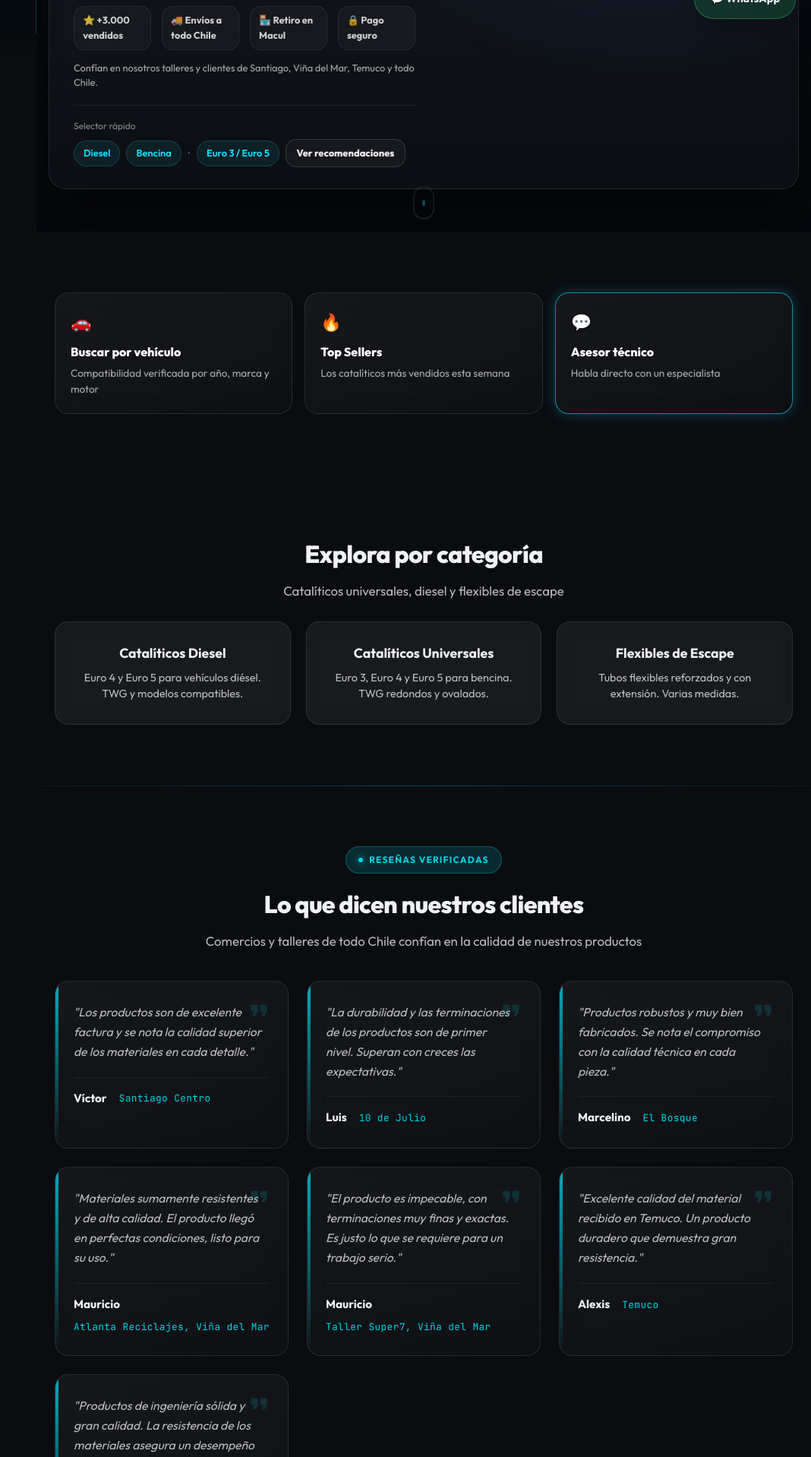
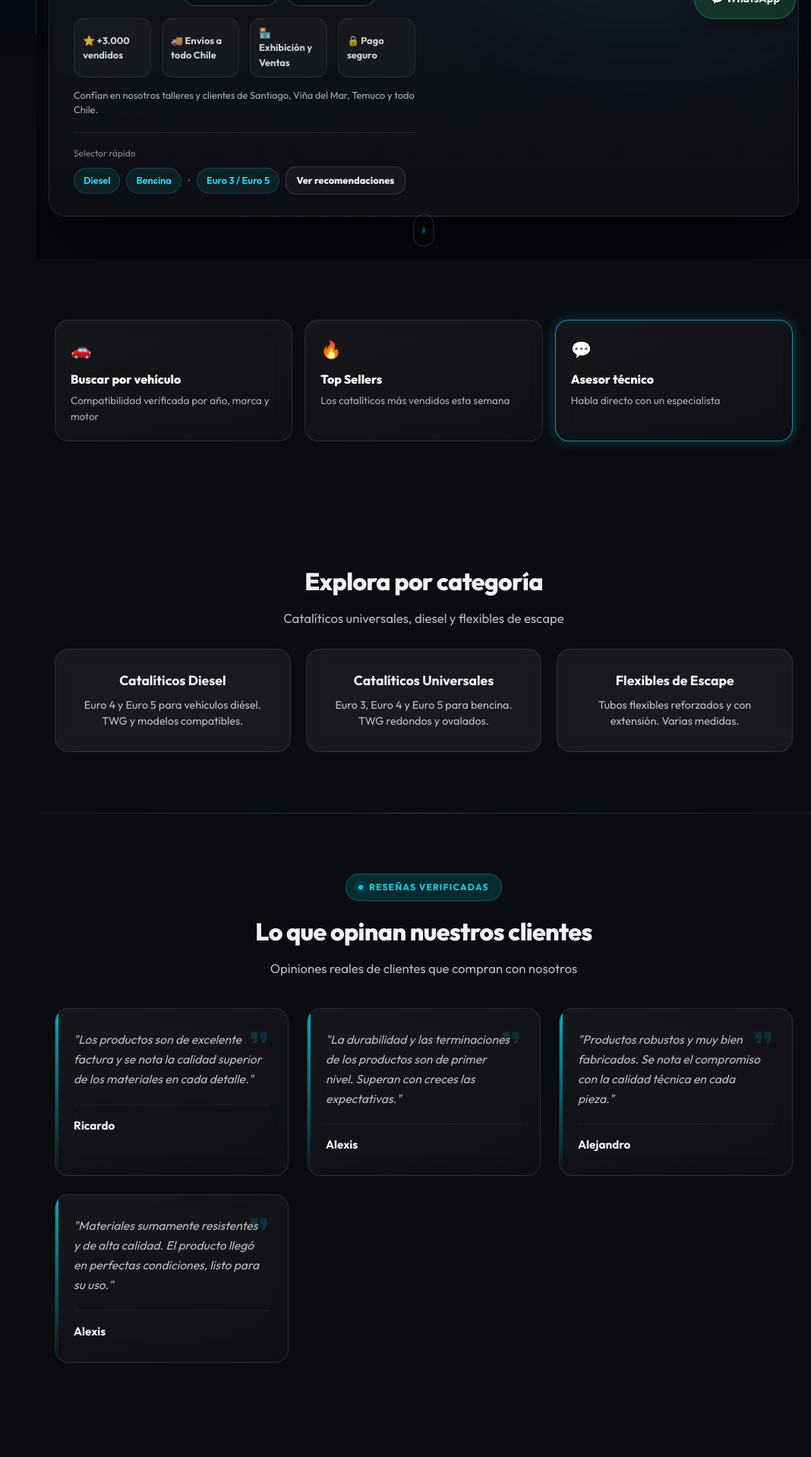
Before and after one commit to mauricioatlanta/monteazulspa, a Django app: page / in a window 1280 px wide. Shown: the part 755-2673 px from the top of the page at 76% size, without its empty margins (212-1280 px from the left). Run offline with Django 5.2, Linux system fonts and the light colour scheme; data that the repository does not hold is empty.

Commit message:
Actualización monteazul: [describe brevemente el cambio]

```diff
--- a/templates/cart/view.html
+++ b/templates/cart/view.html
@@ -554,11 +554,11 @@
             </div>
         </div>
         <div class="footer-bottom">
-            © {% now "Y" %} Monteazul SPA • Centro de Venta: <a href="https://www.google.com/maps/search/?api=1&query=Exequiel%20Fern%C3%A1ndez%203663%20Of%206%2C%20Macul%2C%20Santiago%2C%20Chile" target="_blank" rel="noopener" style="color: rgba(255,255,255,0.95); text-decoration: underline;">Exequiel Fernández 3663 Of. 6, Macul, Santiago</a> • Oficina Corporativa: Barros Borgoño 71, Providencia, Santiago • Fundada 07/06/2016<br>
+            © {% now "Y" %} Monteazul SPA • Exhibición y Ventas: <a href="https://www.google.com/maps/search/?api=1&query=Diez%20de%20Julio%20354%2C%20Santiago%2C%20Chile" target="_blank" rel="noopener" style="color: rgba(255,255,255,0.95); text-decoration: underline;">Diez de Julio 354, Santiago</a> • Oficina Corporativa: Barros Borgoño 71, Providencia, Santiago • Fundada 07/06/2016<br>
             <span class="footer-credits">Sitio creado por <strong>Atlanta Global Solutions</strong></span>
         </div>
     </footer>
 
-    <a class="wa-float" href="https://wa.me/{{ whatsapp_number|default:'56979503154' }}?text=Hola%20Monteazul%2C%20quiero%20contactar%20a%20un%20vendedor" target="_blank" rel="noopener" title="Contactar vendedor por WhatsApp">💬 Contactar vendedor</a>
+    <a class="wa-float" href="https://wsp.cl/Atepara" target="_blank" rel="noopener" title="Contactar vendedor por WhatsApp">💬 Contactar vendedor</a>
 </body>
 </html>
--- a/templates/catalog/lista_precios.html
+++ b/templates/catalog/lista_precios.html
@@ -158,7 +158,7 @@
   </table>
 
   <footer class="sheet-footer">
-    Listado generado · Envíos a todo Chile · Retiro en Macul · Consultas: WhatsApp
+    Listado generado · Envíos a todo Chile · Exhibición y ventas: Diez de Julio 354 · Consultas: WhatsApp
   </footer>
 
   <script>
--- a/templates/catalog/product_list.html
+++ b/templates/catalog/product_list.html
@@ -1,7 +1,7 @@
 {% extends "base_public.html" %}
 {% load catalog_filters %}{% load static %}
 {% block meta_title %}{% if q %}Buscar "{{ q }}" | MonteAzul SPA{% elif current_category %}{{ current_category.name }} | MonteAzul SPA{% else %}Catálogo de Productos | MonteAzul SPA{% endif %}{% endblock %}
-{% block meta_description %}{% if q %}Resultados para {{ q }}. Catalíticos, flexibles y repuestos de escape con envío a Chile.{% elif current_category %}Compra {{ current_category.name }} con envío en Chile. MonteAzul SPA - Repuestos de escape.{% else %}Catalíticos, flexibles reforzados y silenciadores. Envío a todo Chile. Retiro en Macul.{% endif %}{% endblock %}
+{% block meta_description %}{% if q %}Resultados para {{ q }}. Catalíticos, flexibles y repuestos de escape con envío a Chile.{% elif current_category %}Compra {{ current_category.name }} con envío en Chile. MonteAzul SPA - Repuestos de escape.{% else %}Catalíticos, flexibles reforzados y silenciadores. Envío a todo Chile. Exhibición y ventas en Diez de Julio 354.{% endif %}{% endblock %}
 {% block extra_head %}
     <link rel="preconnect" href="https://fonts.gstatic.com" crossorigin>
     <link href="https://fonts.googleapis.com/css2?family=Outfit:wght@300;400;500;600;700;800&family=JetBrains+Mono:wght@400;500&family=Orbitron:wght@400;600;700&family=Rajdhani:wght@500;600;700&display=swap" rel="stylesheet">
--- a/templates/core/home_welcome.html
+++ b/templates/core/home_welcome.html
@@ -4,8 +4,9 @@
 <head>
   <meta charset="utf-8">
   <meta name="viewport" content="width=device-width, initial-scale=1">
-  <title>Catalíticos en Chile | Venta de Catalíticos Universales y Diesel | MonteAzul SPA</title>
-  <meta name="description" content="Venta de catalíticos universales, catalíticos diesel Euro 4 y Euro 5, flexibles de escape y sistemas de escape en Chile. Compra online con despacho a todo el país.">
+  <title>Catalíticos Universales Euro 3, 4, 5 y Diésel | Monteazul SPA</title>
+  <meta name="description" content="Especialistas en catalíticos universales Euro 3, Euro 4 y Euro 5 en Santiago. Venta de catalíticos diésel y empaquetaduras de motor. ¡Visítanos en Diez de Julio 354!">
+  <meta name="keywords" content="cataliticos euro 5 chile, cataliticos universales santiago, empaquetaduras de motor, cataliticos diesel, repuestos diez de julio">
   <link rel="canonical" href="{{ SITE_URL|default:'https://monteazulspa.cl' }}/">
   <link rel="preconnect" href="https://fonts.googleapis.com">
   <link rel="preconnect" href="https://fonts.gstatic.com" crossorigin>
@@ -1648,19 +1649,6 @@
           <div class="logo-sub">Ingeniería en escapes</div>
         </span>
       </a>
-      <div class="team-access">
-        <span class="team-access-sep" aria-hidden="true"></span>
-        <div>
-          <div class="team-access-label">Equipo Monteazul</div>
-        </div>
-        <form class="team-access-form" method="post" action="{% url 'admin:login' %}">
-          {% csrf_token %}
-          <input type="hidden" name="next" value="{% url 'admin:index' %}">
-          <input type="text" name="username" placeholder="Usuario" autocomplete="username" required>
-          <input type="password" name="password" placeholder="Contraseña" autocomplete="current-password" required>
-          <button type="submit">Entrar</button>
-        </form>
-      </div>
     </div>
     {% if hero_product_images %}
     <div class="header-banner" aria-label="Productos Monteazul">
@@ -1690,7 +1678,7 @@
       <div class="mz-hero-inner">
         <div class="mz-hero-card mz-fade-up">
           <div class="mz-hero-copy">
-            <div style="font-size:.7rem;letter-spacing:.12em;text-transform:uppercase;color:rgba(255,255,255,.55);margin-bottom:10px;">Euro 3 • Euro 4 • Euro 5 • Diesel • Bencina • Alto Flujo</div>
+            <div style="font-size:.7rem;letter-spacing:.12em;text-transform:uppercase;color:rgba(255,255,255,.55);margin-bottom:10px;">Catalíticos Universales Euro 3, Euro 4, Euro 5, Catalíticos Diésel y Empaquetadura de Motor</div>
             <div class="mz-badge mz-fade-up mz-fade-up-1">🔧 Especialistas en Sistemas de Escape Automotriz en Chile</div>
             <h1 class="mz-title mz-fade-up mz-fade-up-2">
               Especialistas en Catalíticos y Sistemas de Escape en Chile
@@ -1718,7 +1706,7 @@
             <div class="mz-trust mz-fade-up mz-fade-up-5">
               <span>⭐ +3.000 vendidos</span>
               <span>🚚 Envíos a todo Chile</span>
-              <span>🏪 Retiro en Macul</span>
+              <span>🏪 Exhibición y Ventas</span>
               <span>🔒 Pago seguro</span>
             </div>
             <div style="margin-top:14px;font-size:.8rem;color:rgba(255,255,255,.65);">
@@ -1763,7 +1751,7 @@
           <div class="mz-quick-sub">Los catalíticos más vendidos esta semana</div>
         </a>
         <a class="mz-quick-card mz-quick-card-primary"
-           href="https://wa.me/{{ whatsapp_number }}?text=Hola%20Monteazul%2C%20necesito%20ayuda%20para%20elegir%20un%20catal%C3%ADtico%20por%20mi%20veh%C3%ADculo"
+           href="https://wsp.cl/Atepara"
            target="_blank" rel="noopener">
           <div class="mz-quick-icon">💬</div>
           <div class="mz-quick-title">Asesor técnico</div>
@@ -1797,63 +1785,35 @@
       <div style="text-align: center;">
         <span class="reviews-badge" aria-hidden="true">Reseñas verificadas</span>
       </div>
-      <h2 class="section-title" style="text-align: center;">Lo que dicen nuestros clientes</h2>
-      <p class="section-sub" style="text-align: center; margin-bottom: 40px;">Comercios y talleres de todo Chile confían en la calidad de nuestros productos</p>
+      <h2 class="section-title" style="text-align: center;">Lo que opinan nuestros clientes</h2>
+      <p class="section-sub" style="text-align: center; margin-bottom: 40px;">Opiniones reales de clientes que compran con nosotros</p>
       <div class="reviews-grid">
         <article class="review-card">
           <span class="review-quote-icon" aria-hidden="true"><svg viewBox="0 0 24 24" fill="currentColor"><path d="M6 17h3l2-4V7H5v6h3zm8 0h3l2-4V7h-6v6h3z"/></svg></span>
           <p class="review-text">"Los productos son de excelente factura y se nota la calidad superior de los materiales en cada detalle."</p>
           <div class="review-meta">
-            <span class="review-author">Víctor</span>
-            <span class="review-location">Santiago Centro</span>
+            <span class="review-author">Ricardo</span>
           </div>
         </article>
         <article class="review-card">
           <span class="review-quote-icon" aria-hidden="true"><svg viewBox="0 0 24 24" fill="currentColor"><path d="M6 17h3l2-4V7H5v6h3zm8 0h3l2-4V7h-6v6h3z"/></svg></span>
           <p class="review-text">"La durabilidad y las terminaciones de los productos son de primer nivel. Superan con creces las expectativas."</p>
           <div class="review-meta">
-            <span class="review-author">Luis</span>
-            <span class="review-location">10 de Julio</span>
+            <span class="review-author">Alexis</span>
           </div>
         </article>
         <article class="review-card">
           <span class="review-quote-icon" aria-hidden="true"><svg viewBox="0 0 24 24" fill="currentColor"><path d="M6 17h3l2-4V7H5v6h3zm8 0h3l2-4V7h-6v6h3z"/></svg></span>
           <p class="review-text">"Productos robustos y muy bien fabricados. Se nota el compromiso con la calidad técnica en cada pieza."</p>
           <div class="review-meta">
-            <span class="review-author">Marcelino</span>
-            <span class="review-location">El Bosque</span>
+            <span class="review-author">Alejandro</span>
           </div>
         </article>
         <article class="review-card">
           <span class="review-quote-icon" aria-hidden="true"><svg viewBox="0 0 24 24" fill="currentColor"><path d="M6 17h3l2-4V7H5v6h3zm8 0h3l2-4V7h-6v6h3z"/></svg></span>
           <p class="review-text">"Materiales sumamente resistentes y de alta calidad. El producto llegó en perfectas condiciones, listo para su uso."</p>
           <div class="review-meta">
-            <span class="review-author">Mauricio</span>
-            <span class="review-location">Atlanta Reciclajes, Viña del Mar</span>
-          </div>
-        </article>
-        <article class="review-card">
-          <span class="review-quote-icon" aria-hidden="true"><svg viewBox="0 0 24 24" fill="currentColor"><path d="M6 17h3l2-4V7H5v6h3zm8 0h3l2-4V7h-6v6h3z"/></svg></span>
-          <p class="review-text">"El producto es impecable, con terminaciones muy finas y exactas. Es justo lo que se requiere para un trabajo serio."</p>
-          <div class="review-meta">
-            <span class="review-author">Mauricio</span>
-            <span class="review-location">Taller Super7, Viña del Mar</span>
-          </div>
-        </article>
-        <article class="review-card">
-          <span class="review-quote-icon" aria-hidden="true"><svg viewBox="0 0 24 24" fill="currentColor"><path d="M6 17h3l2-4V7H5v6h3zm8 0h3l2-4V7h-6v6h3z"/></svg></span>
-          <p class="review-text">"Excelente calidad del material recibido en Temuco. Un producto duradero que demuestra gran resistencia."</p>
-          <div class="review-meta">
             <span class="review-author">Alexis</span>
-            <span class="review-location">Temuco</span>
-          </div>
-        </article>
-        <article class="review-card">
-          <span class="review-quote-icon" aria-hidden="true"><svg viewBox="0 0 24 24" fill="currentColor"><path d="M6 17h3l2-4V7H5v6h3zm8 0h3l2-4V7h-6v6h3z"/></svg></span>
-          <p class="review-text">"Productos de ingeniería sólida y gran calidad. La resistencia de los materiales asegura un desempeño excelente."</p>
-          <div class="review-meta">
-            <span class="review-author">Alexis</span>
-            <span class="review-location">Maestranza Cheuque, La Granja</span>
           </div>
         </article>
       </div>
@@ -1944,21 +1904,21 @@
       </div>
     </section>
 
-    <!-- 4b) Punto de retiro en Macul -->
+    <!-- 4b) Exhibición y Ventas -->
     <section class="section" id="punto-retiro">
-      <h2 class="section-title">📍 Punto de retiro en Macul</h2>
-      <p class="section-sub" style="margin-bottom: 1rem;">Compra online y retira directamente en nuestra bodega. También puedes pagar al momento del retiro.</p>
-      <p class="section-sub" style="margin-bottom: 0.5rem;"><strong>Dirección:</strong> Exequiel Fernández 3663 Of. 6, Macul, Santiago</p>
+      <h2 class="section-title">📍 Exhibición y Ventas</h2>
+      <p class="section-sub" style="margin-bottom: 1rem;">Visítanos para exhibición y ventas de repuestos. Atención y orientación técnica para elegir el producto correcto.</p>
+      <p class="section-sub" style="margin-bottom: 0.5rem;"><strong>Dirección:</strong> Diez de Julio 354, Santiago</p>
       <p class="section-sub" style="margin-bottom: 1.5rem;"><strong>Horario:</strong> Lunes a Viernes 9:00 – 18:00</p>
       <div class="mapa-retiro">
         <iframe
-          src="https://www.google.com/maps?q=Exequiel+Fern%C3%A1ndez+3663+Of+6,+Macul,+Santiago,+Chile&output=embed"
+          src="https://www.google.com/maps?q=Diez+de+Julio+354,+Santiago,+Chile&output=embed"
           width="100%"
           height="350"
           style="border:0;"
           allowfullscreen=""
           loading="lazy"
-          title="Ubicación Monteazul SPA Macul">
+          title="Ubicación Monteazul SPA Diez de Julio 354">
         </iframe>
       </div>
     </section>
@@ -1967,12 +1927,12 @@
     <section class="section" id="contacto">
       <div class="contact-card">
         <h2 class="section-title">Contacto rápido</h2>
-        <p class="contact-sub">Respuesta directa por WhatsApp. También puedes visitarnos en Providencia.</p>
+        <p class="contact-sub">Respuesta directa por WhatsApp. También puedes visitarnos en nuestra sala de exhibición y ventas.</p>
         <div class="contact-info">
-          <span>📍 Barros Borgoño 71, Providencia, Santiago</span>
+          <span>📍 Diez de Julio 354, Santiago</span>
           <span>🕐 Atención por WhatsApp</span>
         </div>
-        <a href="https://wa.me/{{ whatsapp_number }}?text=Hola%20Monteazul%2C%20quiero%20cotizar%20o%20consultar%20repuestos%20de%20escape" class="btn-wa-large" target="_blank" rel="noopener">Escribir por WhatsApp</a>
+        <a href="https://wsp.cl/Atepara" class="btn-wa-large" target="_blank" rel="noopener">Escribir por WhatsApp</a>
       </div>
     </section>
 
@@ -1996,7 +1956,7 @@
             <div class="sku">{{ p.sku }}</div>
             <div style="font-size:.82rem;color:rgba(255,255,255,.6);margin-bottom:12px;">Compatibilidad verificada • Alto flujo • Envío a regiones</div>
             <a href="{{ p.url }}" class="product-card-btn-primary">Ver detalle</a>
-            <a href="https://wa.me/{{ whatsapp_number }}?text=Hola%2C%20consulto%20compatibilidad%20del%20producto%20{{ p.sku|urlencode }}%20-%20{{ p.name|urlencode }}" class="btn-consult" target="_blank" rel="noopener">Consultar compatibilidad</a>
+            <a href="https://wsp.cl/Atepara" class="btn-consult" target="_blank" rel="noopener">Consultar compatibilidad</a>
           </div>
         </article>
         {% empty %}
@@ -2026,14 +1986,14 @@
       <p class="footer-shipping">Envíos a todo Chile</p>
       <div class="footer-bottom">
         © {% now "Y" %} Monteazul SPA • Desde 2016 • Ingeniería en sistemas de escape • Envíos a todo Chile
-        <p class="footer-address">Retiro en Macul: <a href="https://www.google.com/maps/search/?api=1&query=Exequiel%20Fern%C3%A1ndez%203663%20Of%206%2C%20Macul%2C%20Santiago%2C%20Chile" target="_blank" rel="noopener" style="color: rgba(255,255,255,0.85); text-decoration: underline;">Exequiel Fernández 3663 Of. 6, Macul</a> · Providencia: Barros Borgoño 71</p>
+        <p class="footer-address">Exhibición y Ventas: <a href="https://www.google.com/maps/search/?api=1&query=Diez%20de%20Julio%20354%2C%20Santiago%2C%20Chile" target="_blank" rel="noopener" style="color: rgba(255,255,255,0.85); text-decoration: underline;">Diez de Julio 354, Santiago</a> · Providencia: Barros Borgoño 71</p>
         <span class="footer-credits">Desarrollo: Atlanta Global Solutions</span>
       </div>
     </div>
   </footer>
   </div>
 
-  <a class="wa-float" href="https://wa.me/{{ whatsapp_number }}?text=Hola%20Monteazul%2C%20quiero%20contactar%20a%20un%20vendedor" target="_blank" rel="noopener" title="Contactar por WhatsApp">💬 WhatsApp</a>
+  <a class="wa-float" href="https://wsp.cl/Atepara" target="_blank" rel="noopener" title="Contactar por WhatsApp">💬 WhatsApp</a>
 
   <script>
     (function() {
--- a/templates/core/vehicle_results.html
+++ b/templates/core/vehicle_results.html
@@ -466,9 +466,9 @@
         {% endif %}
     </div>
     <footer class="site-footer" style="margin-top:2rem;padding:24px 20px;text-align:center;color:var(--color-text-muted);font-size:0.875rem;border-top:1px solid var(--color-border);">
-        <p>© {% now "Y" %} Monteazul SPA • Centro de Venta: <a href="https://www.google.com/maps/search/?api=1&query=Exequiel%20Fern%C3%A1ndez%203663%20Of%206%2C%20Macul%2C%20Santiago%2C%20Chile" target="_blank" rel="noopener" style="color: rgba(255,255,255,0.95); text-decoration: underline;">Exequiel Fernández 3663 Of. 6, Macul, Santiago</a> • Oficina Corporativa: Barros Borgoño 71, Providencia, Santiago • Fundada 07/06/2016</p>
+        <p>© {% now "Y" %} Monteazul SPA • Exhibición y Ventas: <a href="https://www.google.com/maps/search/?api=1&query=Diez%20de%20Julio%20354%2C%20Santiago%2C%20Chile" target="_blank" rel="noopener" style="color: rgba(255,255,255,0.95); text-decoration: underline;">Diez de Julio 354, Santiago</a> • Oficina Corporativa: Barros Borgoño 71, Providencia, Santiago • Fundada 07/06/2016</p>
         <p style="margin-top:6px;opacity:0.85;">Sitio creado por Atlanta Global Solutions</p>
     </footer>
-    <a class="wa-float" href="https://wa.me/{{ whatsapp_number }}?text=Hola%20Monteazul%2C%20quiero%20contactar%20a%20un%20vendedor" target="_blank" rel="noopener" title="Contactar vendedor por WhatsApp">💬 Contactar vendedor</a>
+    <a class="wa-float" href="https://wsp.cl/Atepara" target="_blank" rel="noopener" title="Contactar vendedor por WhatsApp">💬 Contactar vendedor</a>
 </body>
 </html>
--- a/templates/pages/faq.html
+++ b/templates/pages/faq.html
@@ -19,7 +19,7 @@
     </section>
     <section class="rounded-xl border border-white/10 bg-white/5 p-4">
       <h2 class="font-semibold text-white">¿Puedo retirar en bodega?</h2>
-      <p class="text-white/80 text-sm mt-1">Sí. Tenemos centro de venta en Macul, Santiago. Coordina tu retiro por WhatsApp.</p>
+      <p class="text-white/80 text-sm mt-1">Sí. Tenemos exhibición y ventas en Diez de Julio 354, Santiago. Coordina por WhatsApp.</p>
     </section>
   </div>
   <script type="application/ld+json">
--- a/templates/pages/nosotros.html
+++ b/templates/pages/nosotros.html
@@ -1,12 +1,12 @@
 {% extends "base_public.html" %}
 {% block meta_title %}Nosotros | MonteAzul SPA{% endblock %}
-{% block meta_description %}MonteAzul SPA: especialistas en catalíticos, flexibles y repuestos de escape en Chile. Desde Macul, Santiago, con envío a todo el país.{% endblock %}
+{% block meta_description %}MonteAzul SPA: especialistas en catalíticos, flexibles y repuestos de escape en Chile. Exhibición y ventas en Diez de Julio 354, Santiago, con envío a todo el país.{% endblock %}
 {% block content %}
 <div class="max-w-3xl mx-auto px-4 py-12">
   <h1 class="text-3xl font-bold text-white mb-8">Nosotros</h1>
   <div class="prose prose-invert max-w-none text-white/85 space-y-4">
     <p>MonteAzul SPA es una empresa especializada en la venta de <strong>repuestos de escape</strong>, catalíticos universales, catalíticos diesel, flexibles reforzados y silenciadores de alto flujo.</p>
-    <p>Con sede en Macul, Santiago, atendemos a clientes en todo Chile con envíos a región. Ofrecemos productos de calidad para sistemas de escape en vehículos livianos.</p>
+    <p>Con exhibición y ventas en Diez de Julio 354, Santiago, atendemos a clientes en todo Chile con envíos a región. Ofrecemos productos de calidad para sistemas de escape en vehículos livianos.</p>
     <p>Nuestro compromiso es brindar asesoría técnica, stock permanente y garantía en nuestros productos.</p>
   </div>
 </div>
--- a/templates/partials/_nav_bar.html
+++ b/templates/partials/_nav_bar.html
@@ -36,7 +36,7 @@
         <a href="{% url 'catalog:escape_search' %}" class="nav-drawer-link">Por medidas (texto)</a>
         <a href="{% url 'catalog:buscar_escape' %}" class="nav-drawer-link">Por diámetro y largo</a>
         <span class="nav-drawer-divider">Más</span>
-        <a href="{% url 'core:home' %}#punto-retiro" class="nav-drawer-link"><i class="fa-solid fa-location-dot"></i> Retiro Macul</a>
+        <a href="{% url 'core:home' %}#punto-retiro" class="nav-drawer-link"><i class="fa-solid fa-location-dot"></i> Exhibición y Ventas</a>
         <a href="#contacto" class="nav-drawer-link"><i class="fa-solid fa-comment-dots"></i> Contacto</a>
         <a href="{% url 'cart:view' %}" class="nav-drawer-link nav-drawer-link-cart"><i class="fa-solid fa-cart-shopping"></i> Carrito</a>
       </div>
@@ -51,7 +51,7 @@
       <a href="{% url 'catalog:product_list' %}?cat=silenciador-alto-flujo-lt" class="nav-link{% if request.GET.cat == 'silenciador-alto-flujo-lt' %} active{% endif %}">Silenciadores Alto Flujo</a>
       <a href="{% url 'catalog:product_list' %}?cat=colas-de-escape" class="nav-link{% if request.GET.cat == 'colas-de-escape' %} active{% endif %}">Colas de escapes</a>
       <a href="{% url 'core:home' %}" class="nav-link{% if request.path == '/' or request.path == '/inicio/' %} active{% endif %}"><i class="fa-solid fa-house"></i>Inicio</a>
-      <a href="{% url 'core:home' %}#punto-retiro" class="nav-link"><i class="fa-solid fa-location-dot"></i>Retiro Macul</a>
+      <a href="{% url 'core:home' %}#punto-retiro" class="nav-link"><i class="fa-solid fa-location-dot"></i>Exhibición y Ventas</a>
       <a href="#contacto" class="nav-link"><i class="fa-solid fa-comment-dots"></i>Contacto</a>
       <a href="{% url 'cart:view' %}" class="nav-link cart"><i class="fa-solid fa-cart-shopping"></i>Carrito</a>
     </div>
--- a/templates/partials/_nav_sidebar.html
+++ b/templates/partials/_nav_sidebar.html
@@ -50,7 +50,7 @@
     </a>
     <a href="{% url 'core:home' %}#punto-retiro" class="nav-sidebar-link">
       <i class="fa-solid fa-location-dot"></i>
-      <span>Retiro Macul</span>
+      <span>Exhibición y Ventas</span>
     </a>
     <a href="#contacto" class="nav-sidebar-link">
       <i class="fa-solid fa-comment-dots"></i>
```
Also changed, not shown: templates/base_public.html (+4 -4 lines), templates/catalog/product_detail.html (+6 -6 lines), templates/core/home_public.html (+16 -7 lines), templates/partials/_footer_accordion.html (+6 -6 lines).
